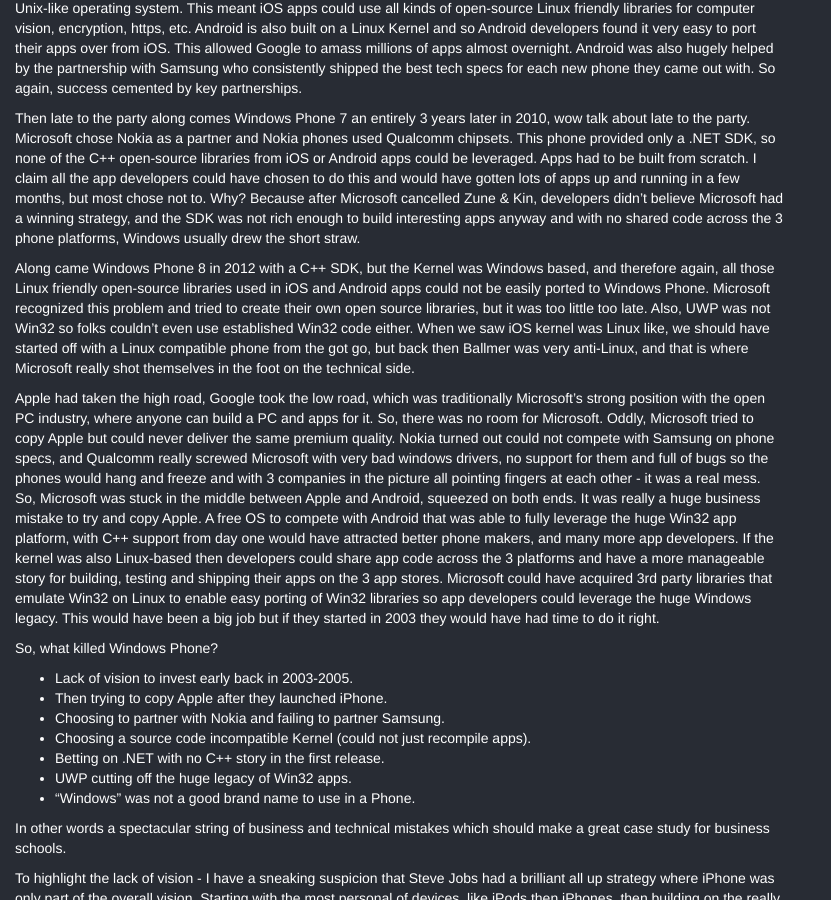
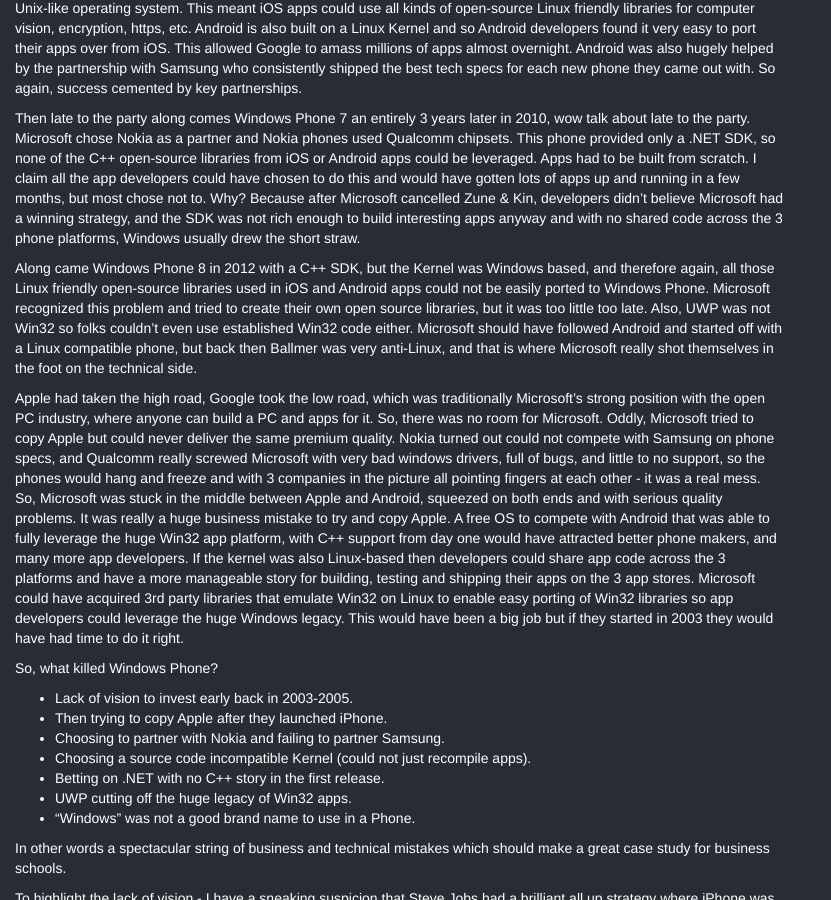
Before and after one commit to lovettchris/lovettchris.github.io, an MkDocs documentation site: the page built from docs/posts/windows_phone/index.md, in a window 1280 px wide and 900 px high, scrolled down 1203 px. Shown: the whole window, without its empty margins (0-831 px from the left). Built offline with MkDocs 1.6.1, drawn with Linux system fonts in a browser that asks for light colours.

Commit message:
corrections

```diff
--- a/docs/posts/windows_phone/index.md
+++ b/docs/posts/windows_phone/index.md
@@ -45,25 +45,25 @@
 again, all those Linux friendly open-source libraries used in iOS and Android apps could not be
 easily ported to Windows Phone.  Microsoft recognized this problem and tried to create their own
 open source libraries, but it was too little too late. Also, UWP was not Win32 so folks couldn't
-even use established Win32 code either.  When we saw iOS kernel was Linux like, we should have
-started off with a Linux compatible phone from the got go, but back then Ballmer was very
-anti-Linux, and that is where Microsoft really shot themselves in the foot on the technical side.
+even use established Win32 code either.  Microsoft should have followed Android and started off with
+a Linux compatible phone, but back then Ballmer was very anti-Linux, and that is where Microsoft
+really shot themselves in the foot on the technical side.
 
 Apple had taken the high road, Google took the low road, which was traditionally Microsoft's strong
 position with the open PC industry, where anyone can build a PC and apps for it.  So, there was no
 room for Microsoft.  Oddly, Microsoft tried to copy Apple but could never deliver the same premium
 quality.  Nokia turned out could not compete with Samsung on phone specs, and Qualcomm really
-screwed Microsoft with very bad windows drivers, no support for them and full of bugs so the phones
-would hang and freeze and with 3 companies in the picture all pointing fingers at each other - it
-was a real mess. So, Microsoft was stuck in the middle between Apple and Android, squeezed on both
-ends. It was really a huge business mistake to try and copy Apple.  A free OS to compete with
-Android that was able to fully leverage the huge Win32 app platform, with C++ support from day one
-would have attracted better phone makers, and many more app developers.  If the kernel was also
-Linux-based then developers could share app code across the 3 platforms and have a more manageable
-story for building, testing and shipping their apps on the 3 app stores. Microsoft could have
-acquired 3rd party libraries that emulate Win32 on Linux to enable easy porting of Win32 libraries
-so app developers could leverage the huge Windows legacy.  This would have been a big job but if
-they started in 2003 they would have had time to do it right.
+screwed Microsoft with very bad windows drivers, full of bugs, and little to no support, so the
+phones would hang and freeze and with 3 companies in the picture all pointing fingers at each other
+- it was a real mess. So, Microsoft was stuck in the middle between Apple and Android, squeezed on
+both ends and with serious quality problems. It was really a huge business mistake to try and copy
+Apple.  A free OS to compete with Android that was able to fully leverage the huge Win32 app
+platform, with C++ support from day one would have attracted better phone makers, and many more app
+developers.  If the kernel was also Linux-based then developers could share app code across the 3
+platforms and have a more manageable story for building, testing and shipping their apps on the 3
+app stores. Microsoft could have acquired 3rd party libraries that emulate Win32 on Linux to enable
+easy porting of Win32 libraries so app developers could leverage the huge Windows legacy. This would
+have been a big job but if they started in 2003 they would have had time to do it right.
 
 So, what killed Windows Phone?
 
```
